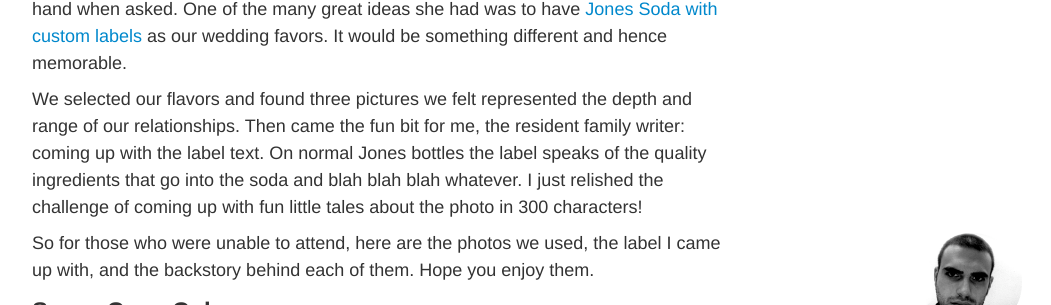
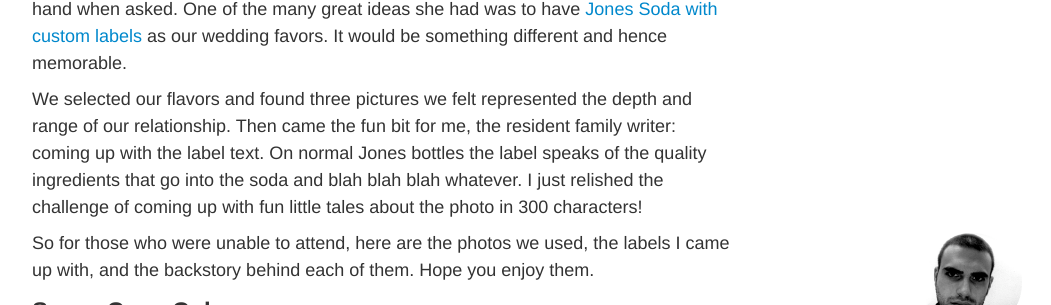
Before and after one commit to rudyjahchan/rudyjahchan.github.com, a Jekyll site: the page built from _posts/2012-12-04-writing-wedding-favors.md, in a window 1280 px wide and 900 px high, cut to the strip 130-435 px from the top of the window. Shown: the whole strip, without its empty margins (180-1231 px from the left). Built offline with Jekyll 4.4.1, drawn with Linux system fonts in a browser that asks for light colours; comment, search, counter and statistics services are not loaded.

Commit message:
Small typo corrections

```diff
--- a/_posts/2012-12-04-writing-wedding-favors.md
+++ b/_posts/2012-12-04-writing-wedding-favors.md
@@ -16,14 +16,14 @@ as our wedding favors. It would be something different and hence
 memorable.
 
 We selected our flavors and found three pictures we felt
-represented the depth and range of our relationships. Then came the fun
+represented the depth and range of our relationship. Then came the fun
 bit for me, the resident family writer: coming up with the label text.
 On normal Jones bottles the label speaks of the quality ingredients that go
 into the soda and blah blah blah whatever. I just relished the challenge
 of coming up with fun little tales about the photo in 300 characters!
 
 So for those who were unable to attend, here are the photos we used, the
-label I came up with, and the backstory behind each of them. Hope you
+labels I came up with, and the backstory behind each of them. Hope you
 enjoy them.
 
 ## Sugar Cane Cola
```
